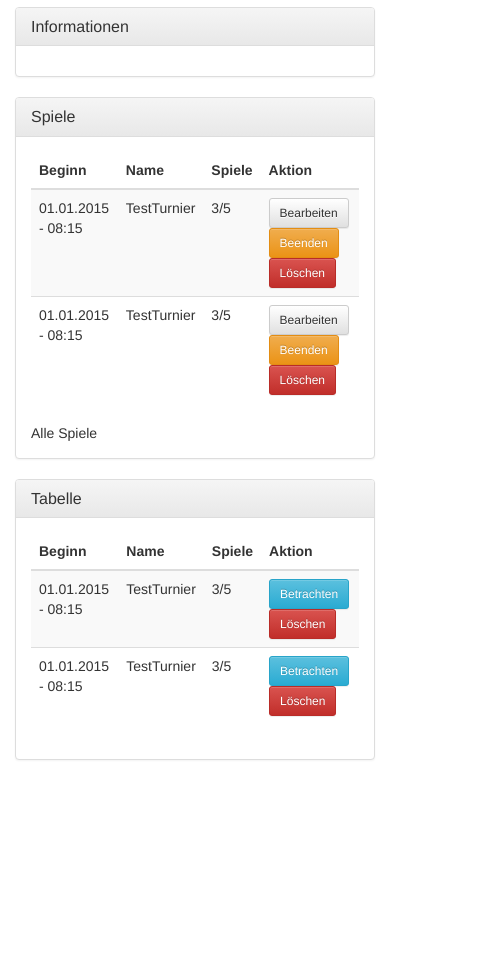
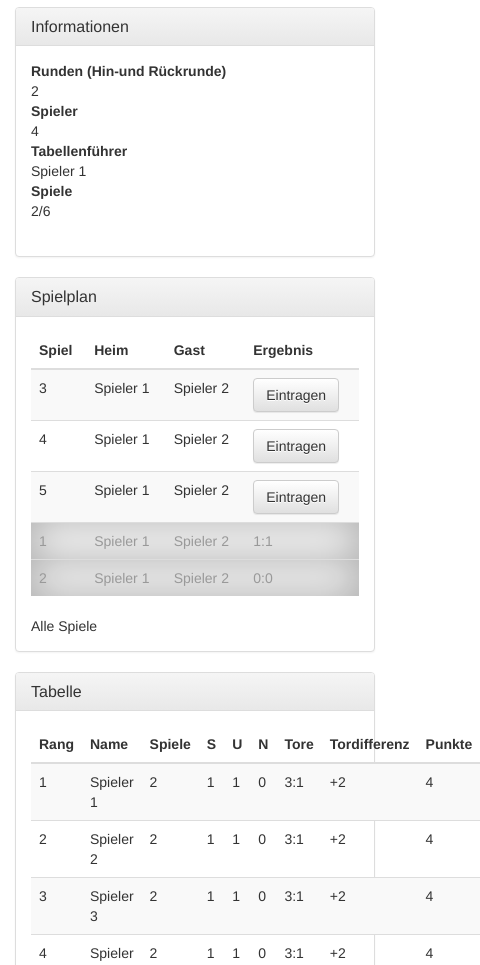
Before and after one commit to phillip-pilz/FifaTournament, a plain HTML site: page ActiveTournament.html in a window 390 px wide. Shown: the part 135-1100 px from the top of the page, 480 px wide, since content can reach past the window. Before the commit the page ends 915 px from the top, so only its background shows below. Drawn offline with Linux system fonts and the light colour scheme; some packages are replaced by stand-ins of ours.

Commit message:
Aktualisierung

```diff
--- a/ActiveTournament.html
+++ b/ActiveTournament.html
@@ -8,6 +8,7 @@
 
     <link href="css/bootstrap.min.css" rel="stylesheet">
     <link href="css/bootstrap-theme.min.css" rel="stylesheet">
+    <link href="css/custom.css" rel="stylesheet">
 
     <script type="text/javascript" src="js/jquery.js"></script>
 
@@ -51,42 +52,62 @@
             <h3 class="panel-title">Informationen</h3>
         </div>
         <div class="panel-body">
+            <dl>
+                <dt>Runden (Hin-und Rückrunde)</dt>
+                <dd>2</dd>
+                <dt>Spieler</dt>
+                <dd>4</dd>
+                <dt>Tabellenführer</dt>
+                <dd>Spieler 1</dd>
+                <dt>Spiele</dt>
+                <dd>2/6</dd>
+            </dl>
         </div>
     </div>
 
     <div class="panel panel-default">
         <div class="panel-heading">
-            <h3 class="panel-title">Spiele</h3>
+            <h3 class="panel-title">Spielplan</h3>
         </div>
         <div class="panel-body">
             <table class="table table-striped">
                 <thead>
-                <th>Beginn</th>
-                <th>Name</th>
-                <th>Spiele</th>
-                <th>Aktion</th>
+                    <th>Spiel</th>
+                    <th>Heim</th>
+                    <th>Gast</th>
+                    <th>Ergebnis</th>
                 </thead>
                 <tbody>
-                <tr>
-                    <td>01.01.2015 - 08:15</td>
-                    <td>TestTurnier</td>
-                    <td>3/5</td>
-                    <td>
-                        <button type="button" class="btn btn-sm btn-default">Bearbeiten</button>
-                        <button type="button" class="btn btn-sm btn-warning">Beenden</button>
-                        <button type="button" class="btn btn-sm btn-danger">Löschen</button>
-                    </td>
-                </tr>
-                <tr>
-                    <td>01.01.2015 - 08:15</td>
-                    <td>TestTurnier</td>
-                    <td>3/5</td>
-                    <td>
-                        <button type="button" class="btn btn-sm btn-default">Bearbeiten</button>
-                        <button type="button" class="btn btn-sm btn-warning">Beenden</button>
-                        <button type="button" class="btn btn-sm btn-danger">Löschen</button>
-                    </td>
-                </tr>
+                    <tr>
+                        <td>3</td>
+                        <td>Spieler 1</td>
+                        <td>Spieler 2</td>
+                        <td><button type="button" class="btn btn-default" data-dismiss="modal">Eintragen</button></td>
+                    </tr>
+                    <tr>
+                        <td>4</td>
+                        <td>Spieler 1</td>
+                        <td>Spieler 2</td>
+                        <td><button type="button" class="btn btn-default" data-dismiss="modal">Eintragen</button></td>
+                    </tr>
+                    <tr>
+                        <td>5</td>
+                        <td>Spieler 1</td>
+                        <td>Spieler 2</td>
+                        <td><button type="button" class="btn btn-default" data-dismiss="modal">Eintragen</button></td>
+                    </tr>
+                    <tr class="finished">
+                        <td>1</td>
+                        <td>Spieler 1</td>
+                        <td>Spieler 2</td>
+                        <td>1:1</td>
+                    </tr>
+                    <tr class="finished">
+                        <td>2</td>
+                        <td>Spieler 1</td>
+                        <td>Spieler 2</td>
+                        <td>0:0</td>
+                    </tr>
                 </tbody>
             </table>
 
@@ -102,29 +123,60 @@
         <div class="panel-body">
             <table class="table table-striped">
                 <thead>
-                <th>Beginn</th>
+                <th>Rang</th>
                 <th>Name</th>
                 <th>Spiele</th>
-                <th>Aktion</th>
+                <th>S</th>
+                <th>U</th>
+                <th>N</th>
+                <th>Tore</th>
+                <th>Tordifferenz</th>
+                <th>Punkte</th>
                 </thead>
                 <tbody>
                 <tr>
-                    <td>01.01.2015 - 08:15</td>
-                    <td>TestTurnier</td>
-                    <td>3/5</td>
-                    <td>
-                        <button type="button" class="btn btn-sm btn-info">Betrachten</button>
-                        <button type="button" class="btn btn-sm btn-danger">Löschen</button>
-                    </td>
+                    <td>1</td>
+                    <td>Spieler 1</td>
+                    <td>2</td>
+                    <td>1</td>
+                    <td>1</td>
+                    <td>0</td>
+                    <td>3:1</td>
+                    <td>+2</td>
+                    <td>4</td>
                 </tr>
                 <tr>
-                    <td>01.01.2015 - 08:15</td>
-                    <td>TestTurnier</td>
-                    <td>3/5</td>
-                    <td>
-                        <button type="button" class="btn btn-sm btn-info">Betrachten</button>
-                        <button type="button" class="btn btn-sm btn-danger">Löschen</button>
-                    </td>
+                    <td>2</td>
+                    <td>Spieler 2</td>
+                    <td>2</td>
+                    <td>1</td>
+                    <td>1</td>
+                    <td>0</td>
+                    <td>3:1</td>
+                    <td>+2</td>
+                    <td>4</td>
+                </tr>
+                <tr>
+                    <td>3</td>
+                    <td>Spieler 3</td>
+                    <td>2</td>
+                    <td>1</td>
+                    <td>1</td>
+                    <td>0</td>
+                    <td>3:1</td>
+                    <td>+2</td>
+                    <td>4</td>
+                </tr>
+                <tr>
+                    <td>4</td>
+                    <td>Spieler 4</td>
+                    <td>2</td>
+                    <td>1</td>
+                    <td>1</td>
+                    <td>0</td>
+                    <td>3:1</td>
+                    <td>+2</td>
+                    <td>4</td>
                 </tr>
                 </tbody>
             </table>
--- a/css/custom.css
+++ b/css/custom.css
@@ -5,3 +5,8 @@
 .panel-title > .btn {
     color: #ffffff;
 }
+
+.finished {
+    box-shadow: 0 0 40px #aaa inset;
+    color: #999;
+}
```
Also changed, not shown: Friendly.html (+1 -1 lines).
